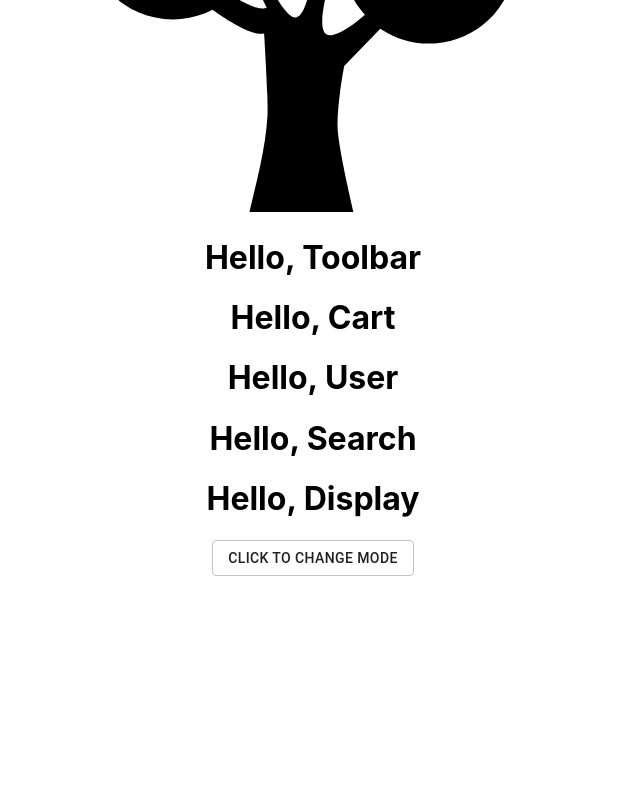
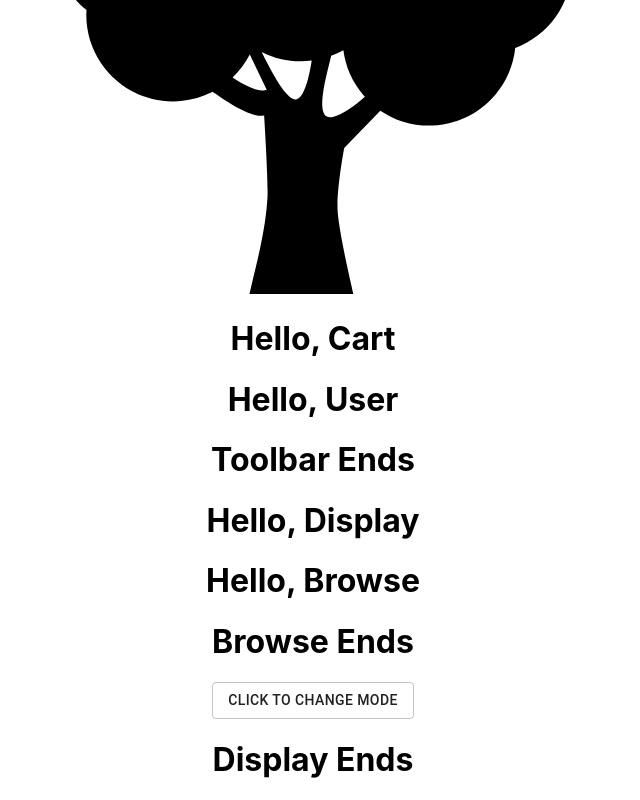
Before and after one commit to Neilr97/trees3, a React (Create React App) app: page / in a window 1280 px wide. Shown: the part 1178-1978 px from the top of the page, without its empty margins (327-967 px from the left). Before the commit the page ends 1754 px from the top, so only its background shows below. Built offline with nearby package versions, Linux system fonts and the light colour scheme.

Commit message:
set up template

```diff
--- /dev/null
+++ b/src/components/Browse.js
@@ -0,0 +1,18 @@
+import React from 'react';
+
+class Browse extends React.Component {
+    constructor() {
+        super();
+    }
+
+    render() {
+      return (
+        <div>
+          <h1>Hello, Browse</h1>
+          <h1>Browse Ends</h1>
+        </div>
+      );
+    }
+}
+
+export default Browse;
--- a/src/components/Checkout.js
+++ b/src/components/Checkout.js
@@ -6,8 +6,13 @@ class Checkout extends React.Component {
     }
 
     render() {
-      return <h1>Hello, Checkout</h1>;
-    }
+      return (
+        <div>
+          <h1>Hello, Checkout</h1>
+          <h1>Checkout Ends</h1>
+        </div>
+      );
+    };
 }
 
 export default Checkout;
--- a/src/components/Display.js
+++ b/src/components/Display.js
@@ -1,13 +1,13 @@
 import React from 'react';
 import Button from '@material-ui/core/Button';
-import Search from './Search.js';
+import Browse from './Browse.js';
 import Checkout from './Checkout.js';
 
 class Display extends React.Component {
     constructor() {
             super();
             this.state = {
-                mode: "search",
+                mode: "browse",
                 productList:"treeList.json"
             };
         }
@@ -16,15 +16,17 @@ class Display extends React.Component {
     render() {
       return (
             <div className="displayBox">
+                <h1>Hello, Display</h1>
             {
-              (this.state.mode === "search") ?
-              <Search></Search> :
+              (this.state.mode === "browse") ?
+              <Browse></Browse> :
               (this.state.mode === "checkout") ?
               <Checkout></Checkout> :
               null
             }
-            <h1>Hello, Display</h1>
+
             <Button variant="outlined" onClick={this.switchState}>Click to change Mode</Button>
+            <h1>Display Ends</h1>
         </div>
 
 
@@ -35,18 +37,18 @@ class Display extends React.Component {
     this.setState({mode:"checkout", productList:"treeList.json"});
     }
 
-    setSearch = () => {
-    this.setState({mode:"search", productList:"treeList.json"});
+    setBrowse = () => {
+    this.setState({mode:"browse", productList:"treeList.json"});
     }
 
     switchState = () => {
-        if (this.state.mode === "search")
+        if (this.state.mode === "browse")
         {
             this.setCheckout();
         }
         if (this.state.mode === "checkout")
         {
-            this.setSearch();
+            this.setBrowse();
         }
     }
 
--- a/src/components/Search.js
+++ b/src/components/Search.js
@@ -6,7 +6,12 @@ class Search extends React.Component {
     }
 
     render() {
-      return <h1>Hello, Search</h1>;
+      return (
+        <div>
+          <h1>Hello, Search</h1>
+          <h1>Search Ends</h1>
+        </div>
+      );
     }
 }
 
--- a/src/components/Toolbar.js
+++ b/src/components/Toolbar.js
@@ -12,12 +12,14 @@ class Toolbar extends React.Component {
     render() {
       return (
         <div className="toolbar">
+          <h1>Hello, Toolbar</h1>
             <div className="logo">
                 <img src={logo} alt="Logo" />
             </div>
-            <h1>Hello, Toolbar</h1>
+
             <Cart></Cart>
             <User></User>
+            <h1>Toolbar Ends</h1>
         </div>
       );
     }
```
